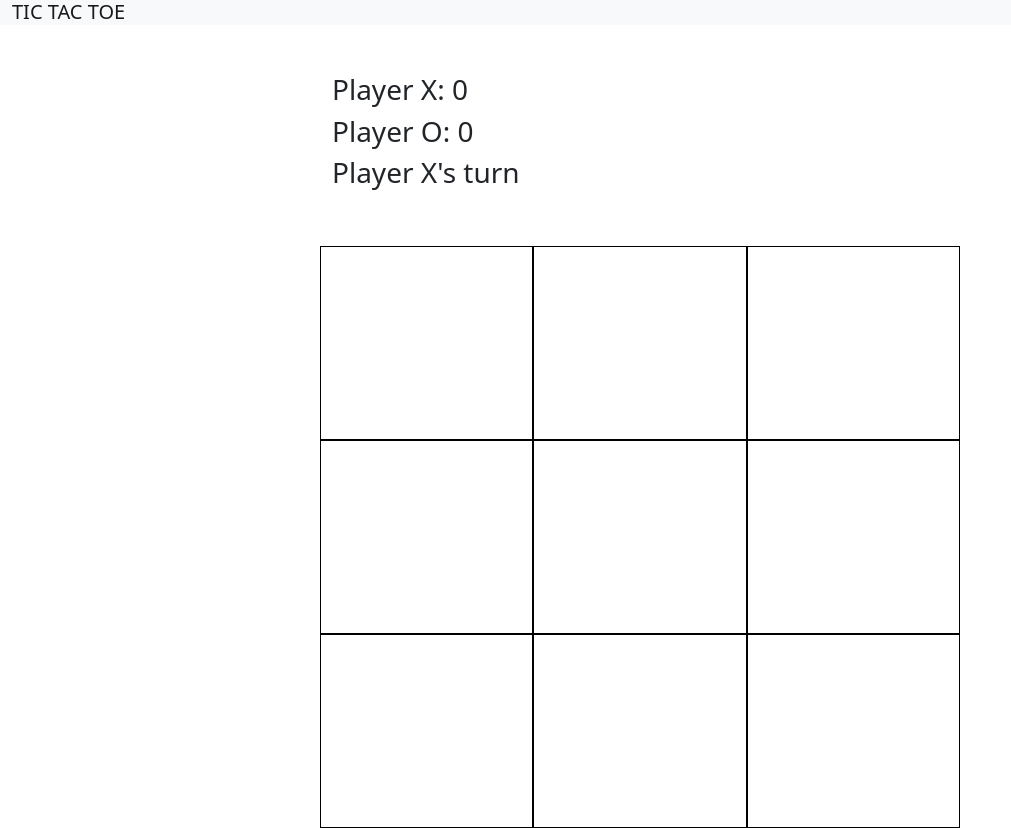
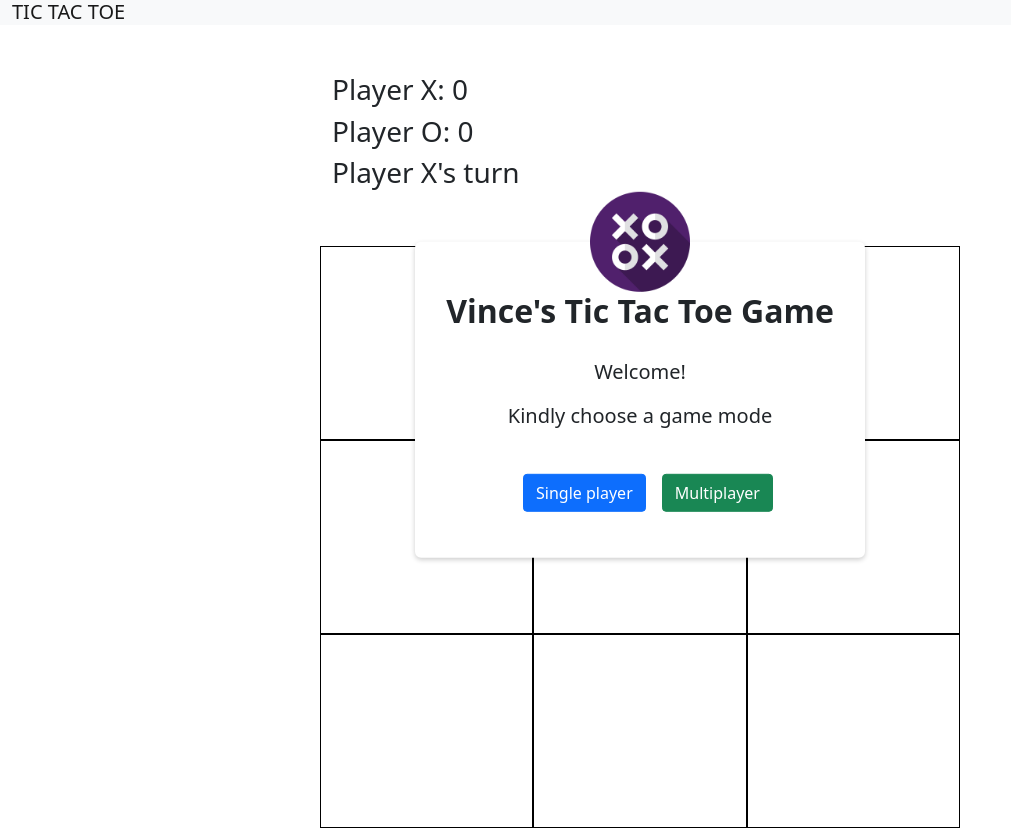
Before and after one commit to ChurchillV/Tic-Tac-Toe-Web-Game, a plain HTML site: page index.html in a window 1280 px wide. Shown: the whole page, without its empty margins (0-1011 px from the left). Drawn offline with nearby package versions, Linux system fonts and the light colour scheme.

Commit message:
Adding menu feature

```diff
--- a/index.html
+++ b/index.html
@@ -49,6 +49,16 @@
         <h2 id="winnermessage"></h2>
         <button class="btn btn-primary" onclick="clearBoard()">Play Again</button>
     </div>
+
+    <div class="menu">
+        <div class="main">
+            <img src="./images/game-icon.png" alt="">
+            <h2 class="title">Vince's Tic Tac Toe Game</h2>
+            <h5 class="address">Welcome!</h5>
+            <h5>Kindly choose a game mode</h5>
+        </div>
+        <button class="btn btn-primary m-3">Single player</button><button class="btn btn-success">Multiplayer</button>
+    </div>
     <script src="./script.js"></script>
     <script src="https://cdn.jsdelivr.net/npm/bootstrap@5.0.2/dist/js/bootstrap.bundle.min.js" integrity="sha384-MrcW6ZMFYlzcLA8Nl+NtUVF0sA7MsXsP1UyJoMp4YLEuNSfAP+JcXn/tWtIaxVXM" crossorigin="anonymous"></script>
 </body>
--- a/style.css
+++ b/style.css
@@ -34,3 +34,36 @@
     margin-top: -50px;
     border-radius: 50%;
 }
+
+.menu {
+    width: 450px;
+    background-color: #fff;
+    top: 50%;
+    left: 50%;
+    border-radius: 6px;
+    transform: translate(-50%, -50%) scale(1);
+    position: absolute;
+    text-align: center;
+    padding: 0 30px 30px;
+    box-shadow: 0px 2px 5px rgba(0, 0, 0, 0.2);
+    visibility: visible;
+    transition: transform 0.4s, top 0.4s;
+}
+
+.menu img {
+    width: 100px;
+    margin-top: -50px;
+}
+
+.title {
+    margin-bottom: 30px;
+    font-weight: 900;
+}
+
+.address {
+    margin-bottom: 20px;
+}
+
+.main {
+    margin-bottom: 30px;
+}
```
Also changed, not shown: images/game-icon.png (added).
